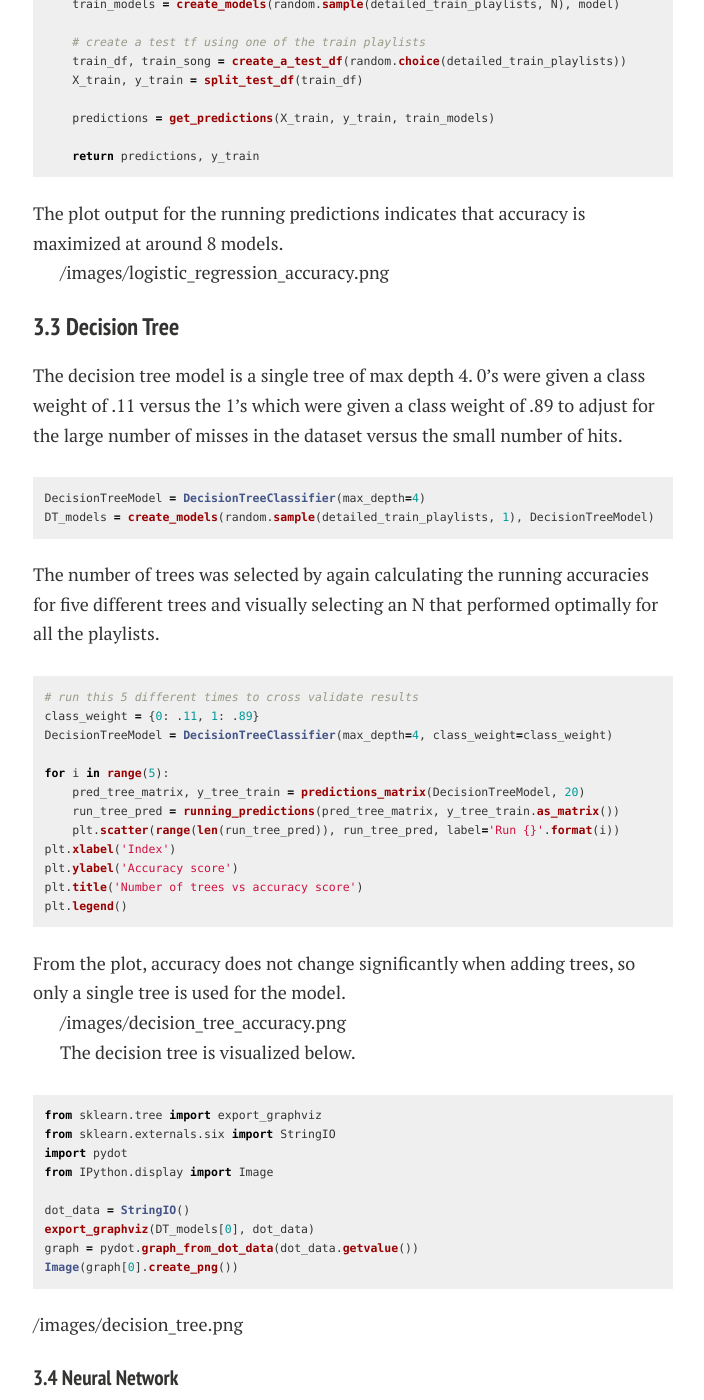
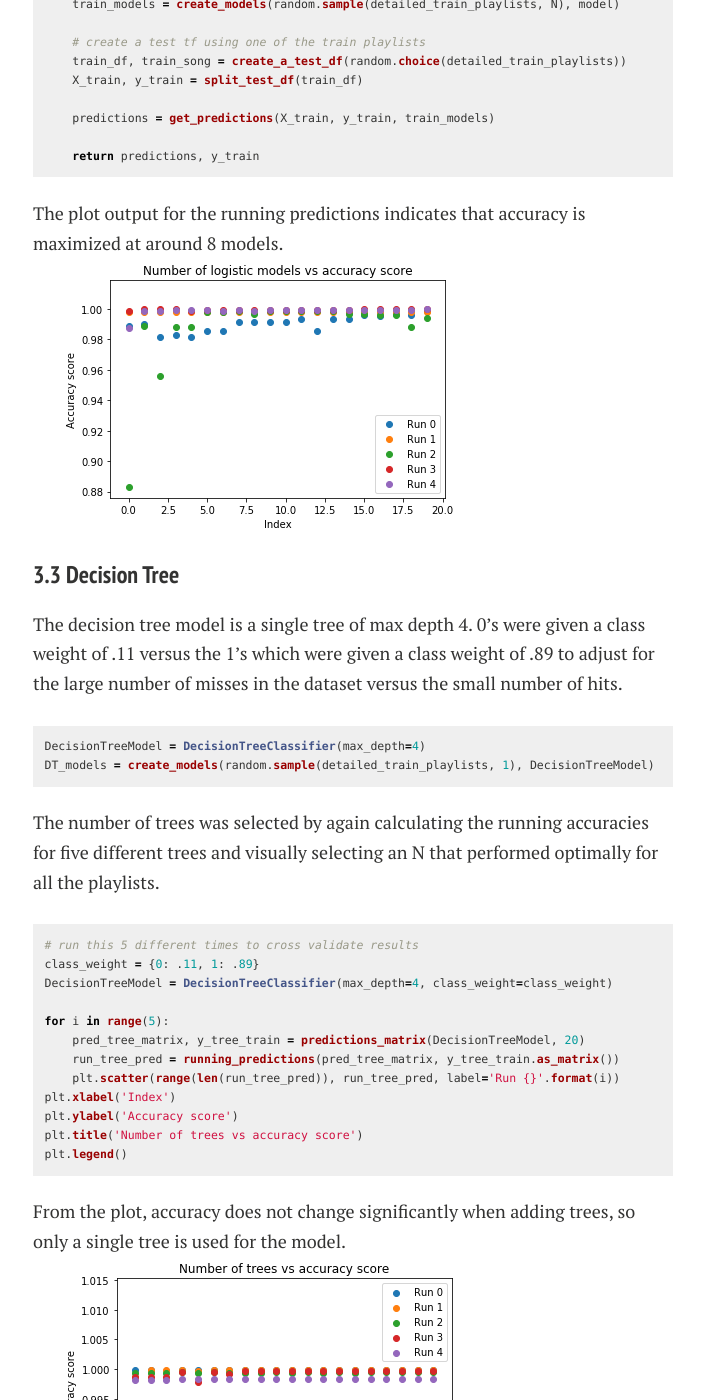
Before and after one commit to lyannaliu/lyannaliu.github.io, a Jekyll site: the page built from modelsandmethods.md, in a window 1280 px wide and 1400 px high, scrolled down 10063 px. Shown: the whole window, without its empty margins (287-991 px from the left). Built offline with Jekyll 4.4.1, drawn with Linux system fonts in a browser that asks for light colours; nearby versions of some CDN libraries; some of the changed text lies outside the part shown.

Commit message:
Update modelsandmethods.md

````diff
--- a/modelsandmethods.md
+++ b/modelsandmethods.md
@@ -352,7 +352,8 @@ def predictions_matrix(model, N=20):
 
 The plot output for the running predictions indicates that accuracy is maximized at around 8 models.
 
-/images/logistic_regression_accuracy.png
+![Logistic Regression Accuracy](/images/logistic_regression_accuracy.png)
+
 
 <h4 id="3.3">3.3 Decision Tree</h4>
 The decision tree model is a single tree of max depth 4. 0's were given a class weight of .11 versus the 1's which were given a class weight of .89 to adjust for the large number of misses in the dataset versus the small number of hits.
@@ -381,7 +382,7 @@ plt.legend()
 
 From the plot, accuracy does not change significantly when adding trees, so only a single tree is used for the model.
 
-/images/decision_tree_accuracy.png
+![Decision Tree Accuracy](/images/decision_tree_accuracy.png)
 
 The decision tree is visualized below.
 
@@ -397,7 +398,7 @@ graph = pydot.graph_from_dot_data(dot_data.getvalue())
 Image(graph[0].create_png())
 ```
 
-/images/decision_tree.png
+![Decision Tree](/images/decision_tree.png)
 <h5 id="3.4">3.4 Neural Network</h5>
 
 Unlike the logistic or decision tree model, the neural network model is trained on 100 different dynamically generated datasets for 100 different `target song`s and `target playlist`s. This method is used instead of splitting the dataset into multiple batches, because the liklihood of creating batches of a good representation of hits and misses is low in such a skewed dataset. The classes are given different weights with 0 being weighted .11 and 1 being weighted .89.
@@ -485,7 +486,7 @@ def build_train_predictions():
 
 An example of the resulting dataframe is displayed below:
 
-/images/metalearner_df.png
+![Metalearner DF](/images/metalearner_df.png)
 
 To crossvalidate for a reliable number of iterations, two different `target song`s and `target playlist`s were selected from the training set and used to train the AdaBoost metalearner. The running score was then plotted and analyzed for a shared optimum. The accuracy of the metalearner, instead of an overall accuracy, was the number of True Positives predicted by the model to the number of Total Positives.
 
@@ -519,7 +520,7 @@ plt.title('Accuracy of Boosting Model vs Number of Iterations')
 plt.legend()
 ```
 
-/images/adaboost_cv.png
+![AdaBoost CV](/images/adaboost_cv.png)
 
 From the plot, it appears that by 20 iterations, the model does well for both the train and cross validation case, so n_estimators is set at 20 to prevent overfitting.
 
````
